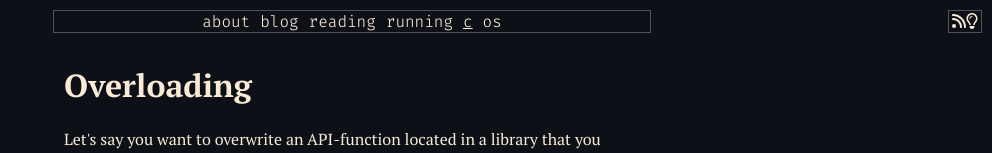
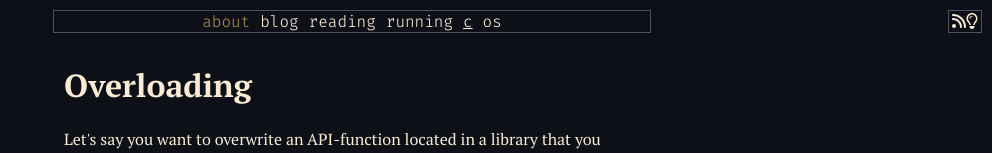
Before and after one commit to Zonotora/zonotora.github.io, a Next.js app: page /c in a window 1280 px wide. In both pictures the pointer is over the link "about". Shown: the top 153 px of the page, without its empty margins (288-1280 px from the left). Built offline with nearby package versions, Linux system fonts and the light colour scheme.

Commit message:
Change color on hover for links

```diff
--- a/styles/globals.css
+++ b/styles/globals.css
@@ -42,6 +42,10 @@ code {
 a {
   color: var(--color);
   text-decoration: none;
+}
+
+a:hover {
+  color: #aa8c50;
 }
 
 main a {
```
